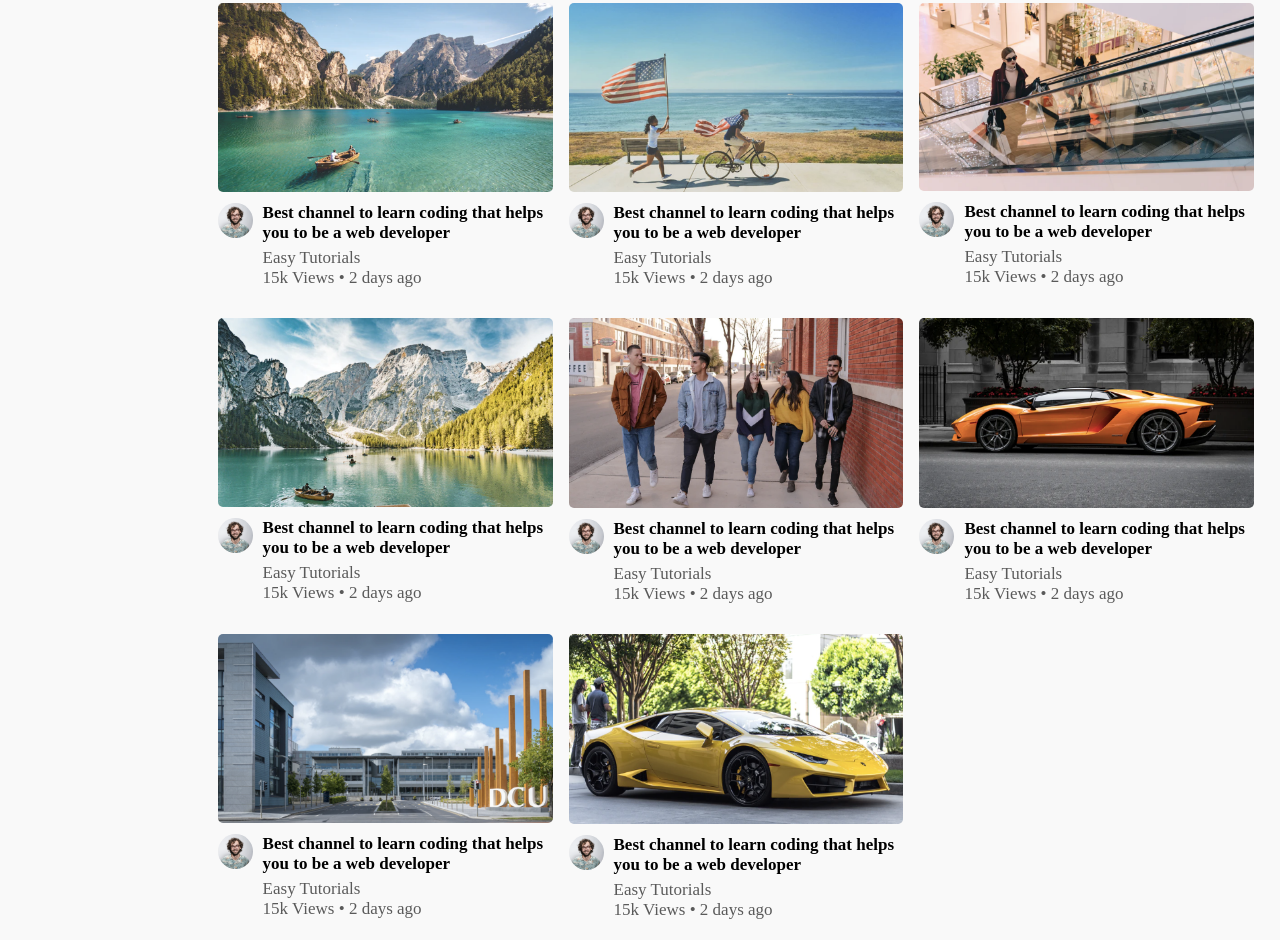
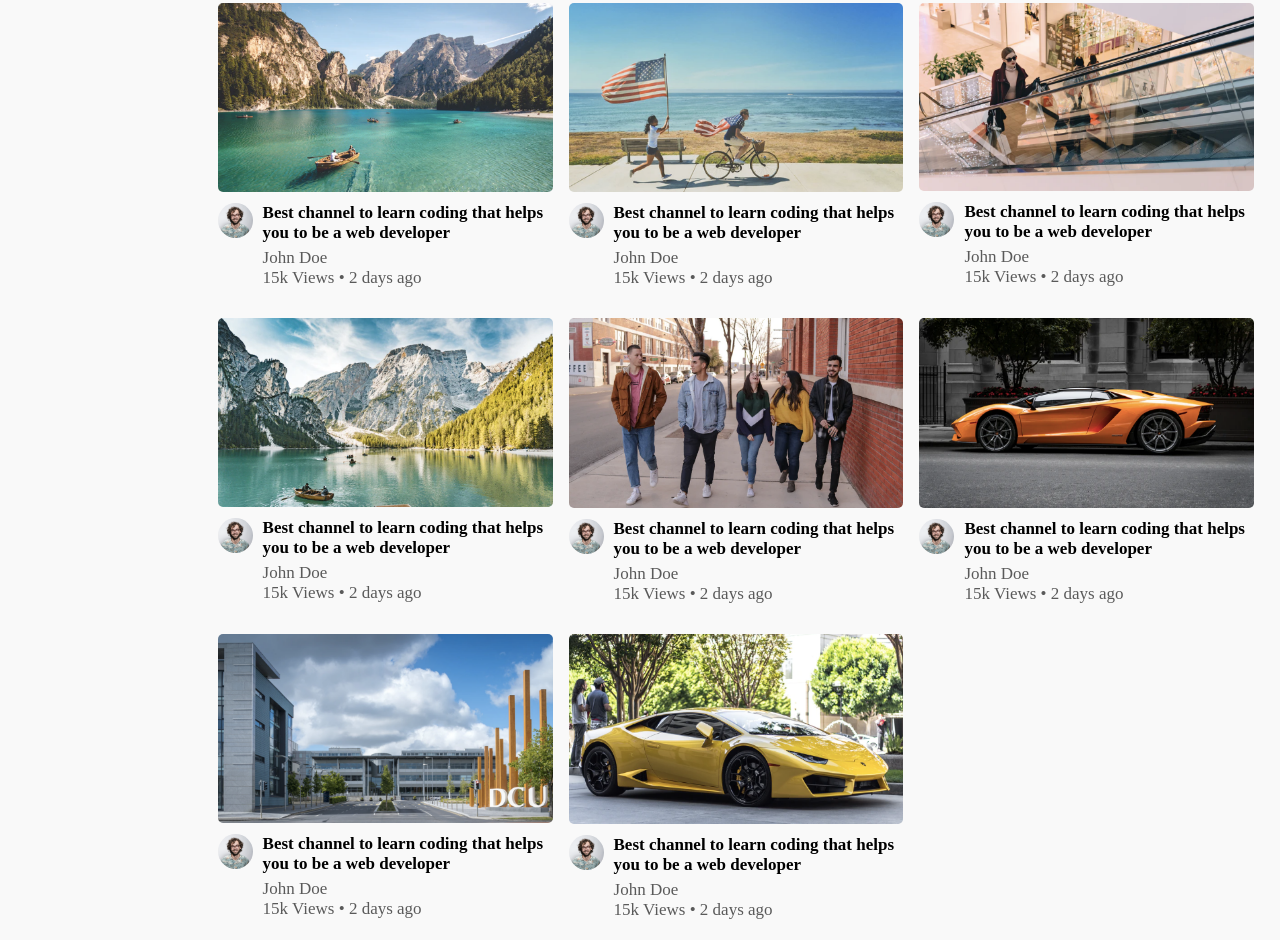
Before and after one commit to branndonle/youtube-replica, a plain HTML site: page index.html in a window 1280 px wide. Shown: the part 884-1824 px from the top of the page. Drawn offline with Linux system fonts and the light colour scheme.

Commit message:
Push changes of Author names

```diff
--- a/index.html
+++ b/index.html
@@ -71,7 +71,7 @@
                         <a href="play-video.html">Best channel to learn
                             coding that helps you to be a web developer
                         </a>
-                        <p>Easy Tutorials</p>
+                        <p>John Doe</p>
                         <p>15k Views &bull; 2 days ago</p>
                     </div>
                 </div>
@@ -84,7 +84,7 @@
                         <a href="">Best channel to learn
                             coding that helps you to be a web developer
                         </a>
-                        <p>Easy Tutorials</p>
+                        <p>John Doe</p>
                         <p>15k Views &bull; 2 days ago</p>
                     </div>
                 </div>
@@ -97,7 +97,7 @@
                         <a href="">Best channel to learn
                             coding that helps you to be a web developer
                         </a>
-                        <p>Easy Tutorials</p>
+                        <p>John Doe</p>
                         <p>15k Views &bull; 2 days ago</p>
                     </div>
                 </div>
@@ -110,7 +110,7 @@
                         <a href="">Best channel to learn
                             coding that helps you to be a web developer
                         </a>
-                        <p>Easy Tutorials</p>
+                        <p>John Doe</p>
                         <p>15k Views &bull; 2 days ago</p>
                     </div>
                 </div>
@@ -123,7 +123,7 @@
                         <a href="">Best channel to learn
                             coding that helps you to be a web developer
                         </a>
-                        <p>Easy Tutorials</p>
+                        <p>John Doe</p>
                         <p>15k Views &bull; 2 days ago</p>
                     </div>
                 </div>
@@ -137,7 +137,7 @@
                         <a href="">Best channel to learn
                             coding that helps you to be a web developer
                         </a>
-                        <p>Easy Tutorials</p>
+                        <p>John Doe</p>
                         <p>15k Views &bull; 2 days ago</p>
                     </div>
                 </div>
@@ -150,7 +150,7 @@
                         <a href="">Best channel to learn
                             coding that helps you to be a web developer
                         </a>
-                        <p>Easy Tutorials</p>
+                        <p>John Doe</p>
                         <p>15k Views &bull; 2 days ago</p>
                     </div>
                 </div>
@@ -163,7 +163,7 @@
                         <a href="">Best channel to learn
                             coding that helps you to be a web developer
                         </a>
-                        <p>Easy Tutorials</p>
+                        <p>John Doe</p>
                         <p>15k Views &bull; 2 days ago</p>
                     </div>
                 </div>
```
Also changed, not shown: play-video.html (+6 -5 lines).
